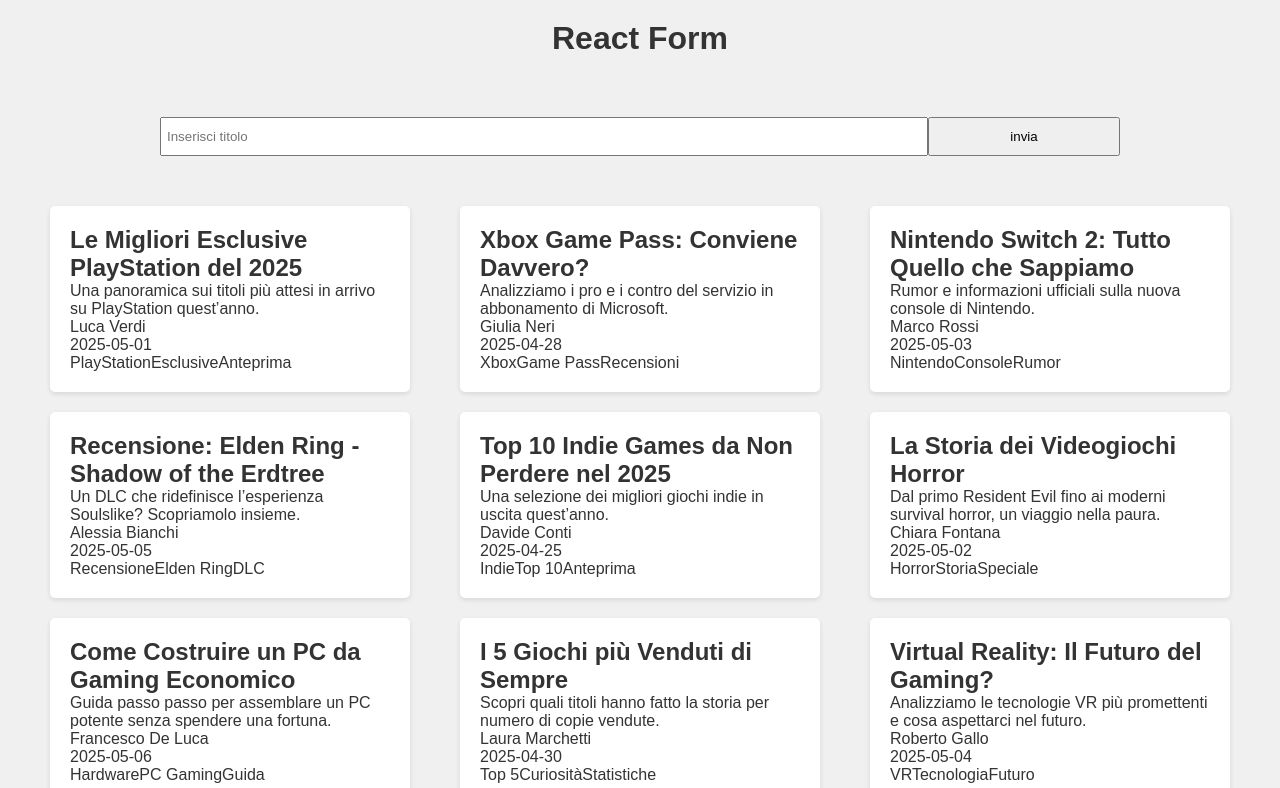
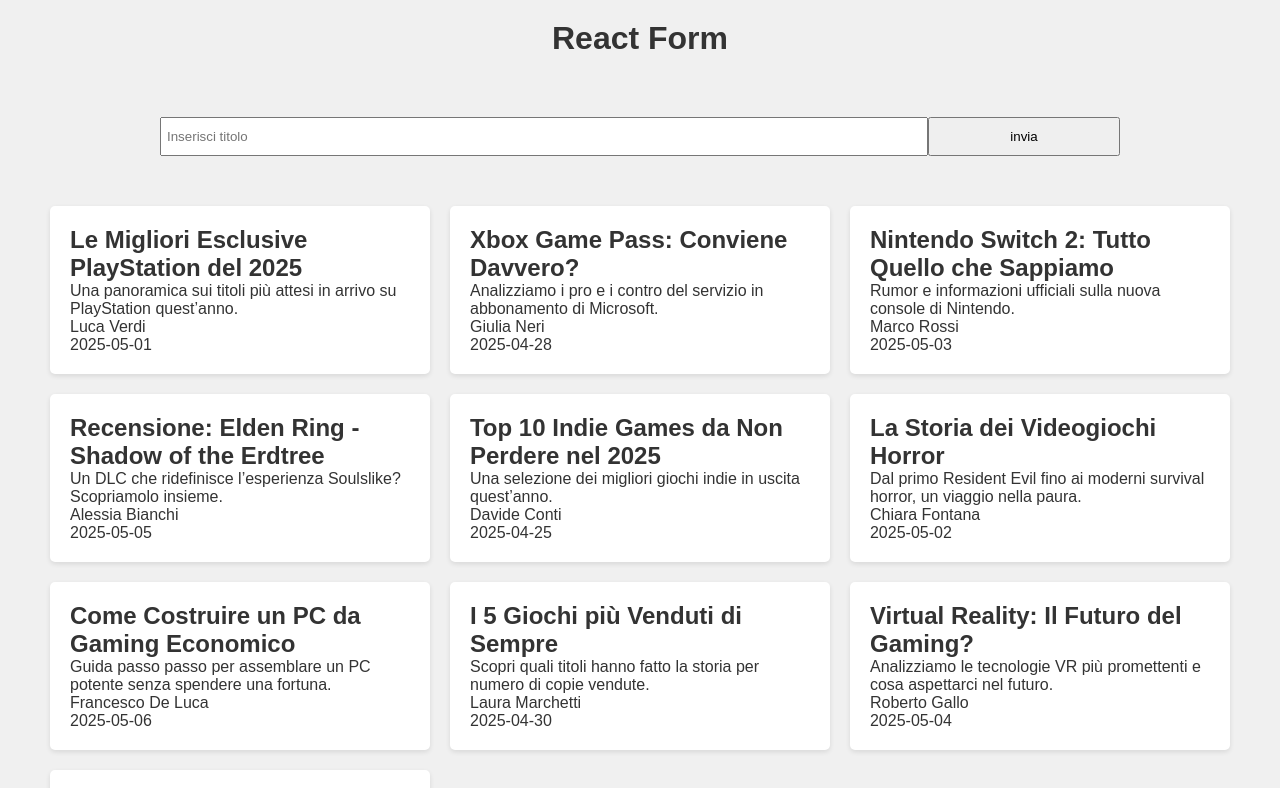
Before and after one commit to FrancescoPalazzo97/react-form, a React (Vite) app: page / in a window 1280 px wide. Shown: the top 788 px of the page. Built offline with nearby package versions, Linux system fonts and the light colour scheme.

Commit message:
[FEAT] Implement adding new article

```diff
--- a/src/App.jsx
+++ b/src/App.jsx
@@ -1,9 +1,27 @@
-import articles from './assets/articles'
+import initialArticles from './assets/articles.js'
 import { useState } from 'react'
 
 function App() {
 
   const [newArticle, setNewArticle] = useState("")
+  const [articles, setArticles] = useState(initialArticles)
+
+  const addArticle = (e) => {
+    e.preventDefault()
+    console.log(`Nuovo articolo: ${newArticle}`)
+
+    const newArticleObj = {
+      id: articles[articles.length - 1].id + 1,
+      title: newArticle,
+      description: "Descrizione dell'articolo",
+      author: 'Giulia Neri',
+      date: '2025-04-28',
+      tags: ['Xbox', 'Game Pass', 'Recensioni']
+    }
+
+    setArticles([...articles, newArticleObj])
+    setNewArticle("")
+  }
 
   return (
     <>
@@ -15,7 +33,7 @@
       </header>
       <main>
         <div className="container">
-          <form>
+          <form onSubmit={addArticle}>
             <div className="form-container d-flex j-center">
               <input
                 type="text"
@@ -34,11 +52,6 @@
                 <p>{article.description}</p>
                 <p>{article.author}</p>
                 <p>{article.date}</p>
-                <div className="tags">
-                  {article.tags.map(tag => (
-                    <span key={tag}>{tag}</span>
-                  ))}
-                </div>
               </div>
             ))}
           </div>
--- a/src/index.css
+++ b/src/index.css
@@ -58,12 +58,12 @@
 .articles-container {
   display: flex;
   flex-wrap: wrap;
-  justify-content: space-between;
+  width: 100%;
   padding: 40px 0;
 }
 
 .article-card {
-  width: 30%;
+  width: calc(100% / 3 - 20px);
   margin: 10px;
   padding: 20px;
   background-color: #fff;
```
